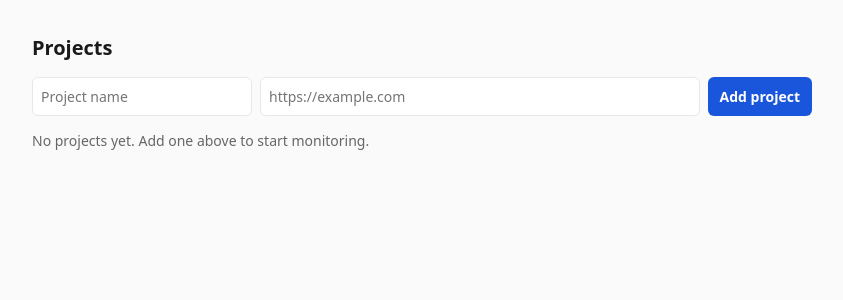
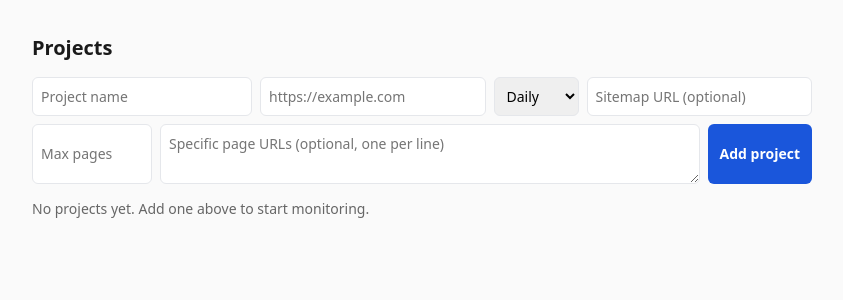
Before and after one commit to Nyadzayo/A11yWatch, a FastAPI app: template backend/src/a11ywatch/web/templates/dashboard.html in a window 1280 px wide. Shown: the part 42-342 px from the top of the page, without its empty margins (218-1061 px from the left). Run offline with FastAPI, Linux system fonts and the light colour scheme; the template is opened without the code that fills it, so the values that code supplies are empty; parts of the project's set-up code (start-up, migrations or seed data) failed here and were passed over.

Commit message:
Dashboard D4: capture scan frequency, sitemap, page list & max pages
Add-project form now collects scan frequency (hourly/daily/weekly ->
minutes), optional sitemap URL, optional page list (one per line ->
url_list), and optional max_pages. New pure web/forms.py validates and
normalizes the input (blank optionals -> None; bad frequency/URL/number
rejected with a user-facing message). Project page shows the captured
frequency + page-set summary. TDD-first: parser unit tests + route
persistence/validation tests.

```diff
--- a/backend/src/a11ywatch/web/router.py
+++ b/backend/src/a11ywatch/web/router.py
@@ -20,6 +20,7 @@ from a11ywatch.core.security import (
 )
 from a11ywatch.jobs.dispatch import enqueue_scan
 from a11ywatch.models.tables import Project, Scan, User, Violation
+from a11ywatch.web.forms import frequency_label, parse_project_settings
 from a11ywatch.web.trends import NO_BASELINE, scan_trend
 
 router = APIRouter(tags=["dashboard"], include_in_schema=False)
@@ -243,11 +244,29 @@ async def create_project_web(
     user: DashboardUser,
     name: Annotated[str, Form()],
     base_url: Annotated[str, Form()],
+    frequency: Annotated[str, Form()] = "daily",
+    sitemap_url: Annotated[str | None, Form()] = None,
+    url_list: Annotated[str | None, Form()] = None,
+    max_pages: Annotated[str | None, Form()] = None,
 ):
     if user is None:
         return RedirectResponse("/login", status_code=303)
     base_url = base_url.strip()
+    error: str | None = None
+    extra: dict = {}
     if not (base_url.startswith("http://") or base_url.startswith("https://")):
+        error = "URL must start with http:// or https://"
+    else:
+        try:
+            extra = parse_project_settings(
+                frequency=frequency,
+                sitemap_url=sitemap_url,
+                url_list_raw=url_list,
+                max_pages_raw=max_pages,
+            )
+        except ValueError as exc:
+            error = str(exc)
+    if error is not None:
         return templates.TemplateResponse(
             request,
             "dashboard.html",
@@ -255,11 +274,11 @@ async def create_project_web(
                 "user": user,
                 "rows": await _overview_rows(session, user),
                 "impact_order": _IMPACT_ORDER,
-                "error": "URL must start with http:// or https://",
+                "error": error,
             },
             status_code=400,
         )
-    project = Project(user_id=user.id, name=name.strip(), base_url=base_url)
+    project = Project(user_id=user.id, name=name.strip(), base_url=base_url, **extra)
     session.add(project)
     await session.commit()
     return RedirectResponse(f"/projects/{project.id}", status_code=303)
@@ -292,6 +311,14 @@ async def project_detail(
         trend = scan_trend(succeeded[0].total_issues, succeeded[1].total_issues)
         if trend.direction == NO_BASELINE:
             trend = None
+    if project.url_list:
+        pageset = f"{len(project.url_list)} specific pages"
+    elif project.sitemap_url:
+        pageset = "pages from sitemap"
+    elif project.max_pages:
+        pageset = f"crawl up to {project.max_pages} pages"
+    else:
+        pageset = "full-site crawl"
     return templates.TemplateResponse(
         request,
         "project.html",
@@ -302,6 +329,8 @@ async def project_detail(
             "history": history,
             "max_issues": max_issues,
             "trend": trend,
+            "frequency_label": frequency_label(project.scan_frequency_minutes),
+            "pageset": pageset,
         },
     )
 
--- a/backend/src/a11ywatch/web/templates/base.html
+++ b/backend/src/a11ywatch/web/templates/base.html
@@ -15,7 +15,7 @@
       main { max-width: 820px; margin: 0 auto; padding: 20px; }
       h1 { font-size:20px; } h2 { font-size:16px; margin-top:24px; }
       a { color: var(--accent); }
-      input { padding:8px; border:1px solid var(--border); border-radius:6px; font:inherit; }
+      input, select, textarea { padding:8px; border:1px solid var(--border); border-radius:6px; font:inherit; }
       button { padding:8px 12px; border:0; border-radius:6px; background:var(--accent); color:#fff; font:inherit; font-weight:600; cursor:pointer; }
       header button { background:none; color:var(--accent); padding:4px; }
       table { width:100%; border-collapse:collapse; background:#fff; border:1px solid var(--border); border-radius:8px; overflow:hidden; }
--- a/backend/src/a11ywatch/web/templates/dashboard.html
+++ b/backend/src/a11ywatch/web/templates/dashboard.html
@@ -5,6 +5,14 @@
 <form method="post" action="/projects" class="inline">
   <input name="name" placeholder="Project name" required />
   <input name="base_url" type="url" placeholder="https://example.com" required style="flex:1; min-width:220px;" />
+  <select name="frequency" title="Scan frequency">
+    <option value="hourly">Hourly</option>
+    <option value="daily" selected>Daily</option>
+    <option value="weekly">Weekly</option>
+  </select>
+  <input name="sitemap_url" type="url" placeholder="Sitemap URL (optional)" style="flex:1; min-width:200px;" />
+  <input name="max_pages" type="number" min="1" placeholder="Max pages" style="width:120px;" />
+  <textarea name="url_list" rows="2" placeholder="Specific page URLs (optional, one per line)" style="flex:1; min-width:220px;"></textarea>
   <button type="submit">Add project</button>
 </form>
 {% if rows %}
--- a/backend/src/a11ywatch/web/templates/project.html
+++ b/backend/src/a11ywatch/web/templates/project.html
@@ -3,6 +3,7 @@
 <p><a href="/">← Projects</a></p>
 <h1>{{ project.name }}</h1>
 <p class="muted">{{ project.base_url }} · status: {{ project.status }}</p>
+<p class="muted">Scans {{ frequency_label }} · {{ pageset }}</p>
 {% if trend %}
 <p>
   <span class="trend {{ trend.direction }}">
```
Also changed, not shown: backend/src/a11ywatch/web/forms.py (added, +63 -0 lines), backend/tests/test_dashboard.py (+76 -0 lines), backend/tests/test_project_form.py (added, +70 -0 lines).
